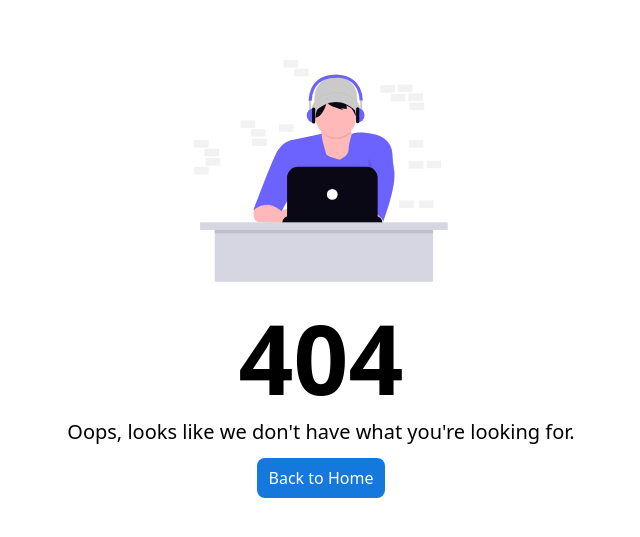
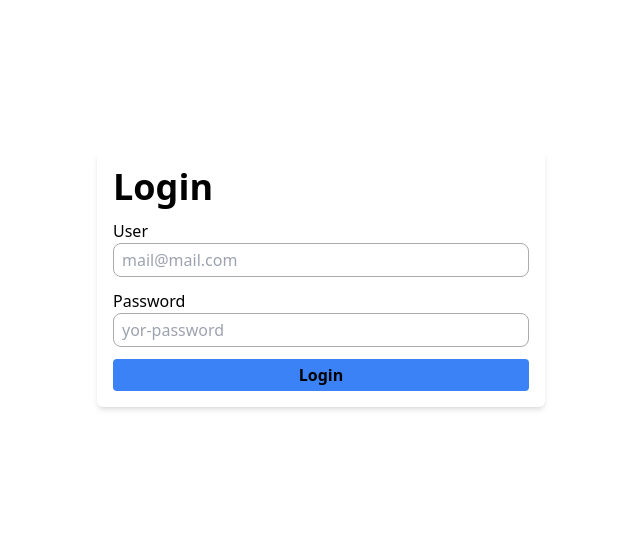
Before and after one commit to desteban/e-Store, an Angular app: page /login in a window 1280 px wide. Before the commit this address had no page. Shown: the part 121-658 px from the top of the page, without its empty margins (319-959 px from the left). Built offline with nearby package versions, Linux system fonts and the light colour scheme.

Commit message:
feat(auth): add user authentication service and login form

```diff
--- a/src/app/app.routes.ts
+++ b/src/app/app.routes.ts
@@ -42,6 +42,10 @@ export const routes: Routes = [
     ],
   },
   {
+    path: 'login',
+    loadComponent: () => import('@domains/auth/pages/login/login.component'),
+  },
+  {
     path: '**',
     loadComponent: () => import('@domains/error/not-found/not-found.component'),
   },
--- /dev/null
+++ b/src/app/domains/auth/pages/login/login.component.html
@@ -0,0 +1,50 @@
+<main>
+  <section
+    class="container h-dvh flex items-center justify-center"
+    aria-describedby="login"
+  >
+    <div class="w-full max-w-md p-4 rounded-md shadow-md">
+      <h1 id="login">Login</h1>
+      <form
+        [formGroup]="loginForm"
+        (submit)="Login($event)"
+        class="w-full space-y-3"
+      >
+        @if ( errorForm !== null ) {
+        <span class="rounded-md bg-red-400 text-black p-4 w-full block">
+          {{ errorForm }}
+        </span>
+        }
+
+        <div>
+          <components-ui-input
+            id="user"
+            name="user"
+            label="User"
+            placeHolder="mail@mail.com"
+            formControlName="user"
+            [error]="MatchErrors('user')"
+          />
+        </div>
+
+        <div>
+          <components-ui-input
+            id="password"
+            name="password"
+            label="Password"
+            placeHolder="yor-password"
+            formControlName="password"
+            type="password"
+            [error]="MatchErrors('password')"
+          />
+        </div>
+
+        <div class="mt-6">
+          <button type="submit" class="w-full bg-blue-500 font-semibold">
+            Login
+          </button>
+        </div>
+      </form>
+    </div>
+  </section>
+</main>
--- /dev/null
+++ b/src/app/domains/auth/pages/login/login.component.ts
@@ -0,0 +1,89 @@
+import { Component, inject } from '@angular/core';
+import {
+  FormBuilder,
+  FormGroup,
+  Validators,
+  FormsModule,
+  ReactiveFormsModule,
+  AbstractControl,
+  FormControl,
+} from '@angular/forms';
+import { AuthLogin } from '@app/shared/models/Auth';
+import { AuthService } from '@app/shared/services/Auth.service';
+import { InputComponent } from '@app/components/ui/input/input.component';
+import { Router } from '@angular/router';
+
+type ErrorMessageFn = (control: AbstractControl) => string;
+
+@Component({
+  selector: 'app-login',
+  imports: [InputComponent, FormsModule, ReactiveFormsModule],
+  templateUrl: './login.component.html',
+  styleUrl: './login.component.css',
+})
+export default class LoginComponent {
+  errorForm: string | null = null;
+  private router = inject(Router);
+  private authService: AuthService = inject(AuthService);
+  private fb: FormBuilder = inject(FormBuilder);
+  loginForm: FormGroup = this.fb.group({
+    user: ['', [Validators.email, Validators.required]],
+    password: ['', [Validators.required]],
+  });
+
+  get user() {
+    return this.loginForm.get('user');
+  }
+
+  get password() {
+    return this.loginForm.get('password');
+  }
+
+  MatchErrors(controlName: string): string | null {
+    const control: AbstractControl | null = this.loginForm.get(controlName);
+    if (!control) return null;
+
+    return this.MatchErrorFormControl(control);
+  }
+
+  private errorMessages: { [key: string]: ErrorMessageFn } = {
+    required: (control) => 'This field is required.',
+    minlength: (control) =>
+      `The minimum length is ${
+        control.getError('minlength').requiredLength
+      } characters.`,
+    min: (control) => `The minimum value is ${control.getError('min').min}.`,
+    email: (control: AbstractControl) => `Please enter a valid email address.`,
+  };
+
+  private MatchErrorFormControl(control: AbstractControl): string | null {
+    if (!control.errors || !control.touched) return null;
+
+    const errorKey = Object.keys(control.errors)[0];
+    const error: string | null = this.errorMessages[errorKey](control);
+    return error;
+  }
+
+  public Login(e: Event) {
+    e.preventDefault();
+    this.loginForm.markAllAsTouched();
+    if (this.loginForm.invalid) {
+      return;
+    }
+
+    this.errorForm = null;
+    const dataLogin: AuthLogin = {
+      email: this.user?.value,
+      password: this.password?.value,
+    };
+
+    this.authService.login(dataLogin).subscribe({
+      next: (data) => {
+        this.router.navigate(['/']);
+      },
+      error: (err) => {
+        this.errorForm = err;
+      },
+    });
+  }
+}
--- a/src/app/shared/header/header.component.html
+++ b/src/app/shared/header/header.component.html
@@ -40,6 +40,10 @@
         </ul>
       </div>
       <div class="flex items-center">
+        @if(!!userLoggedIn){
+        <a href="#">Profile</a>
+        }
+
         <button class="px-4 relative" (click)="toggleSideMenu()">
           @if (sizeCart() !== 0) {
           <span class="cart-item">{{ sizeCart() }}</span>
--- a/src/app/shared/header/header.component.ts
+++ b/src/app/shared/header/header.component.ts
@@ -1,7 +1,8 @@
-import { Component, inject, signal } from '@angular/core';
+import { Component, inject, Signal, signal } from '@angular/core';
 import { ProductComponent } from './product/product.component';
 import { CartService } from '../services/cart.service';
 import { RouterLinkActive, RouterLinkWithHref } from '@angular/router';
+import { AuthService } from '../services/Auth.service';
 
 @Component({
   selector: 'app-header',
@@ -11,6 +12,8 @@ import { RouterLinkActive, RouterLinkWithHref } from '@angular/router';
 })
 export class HeaderComponent {
   private cartService = inject(CartService);
+  private autService: AuthService = inject(AuthService);
+  userLoggedIn: boolean = this.autService.isUserLoggedIn();
   hideSideMenu = signal(true);
   cart = this.cartService.cart;
   totalPrice = this.cartService.totalPriceCart;
--- /dev/null
+++ b/src/app/shared/models/Auth.ts
@@ -0,0 +1,13 @@
+export interface Tokens {
+  access_token: string;
+  refresh_token: string;
+}
+
+export interface AuthLogin {
+  email: string;
+  password: string;
+}
+
+export interface RefreshingAccessToken {
+  refreshToken: string;
+}
--- /dev/null
+++ b/src/app/shared/services/User.service.ts
@@ -0,0 +1,9 @@
+import { Injectable } from '@angular/core';
+
+@Injectable({
+  providedIn: 'root'
+})
+export class UserService {
+
+  constructor() { }
+}
```
Also changed, not shown: src/app/shared/models/User.ts (added, +12 -0 lines), src/app/shared/services/Auth.service.ts (added, +119 -0 lines), src/app/domains/auth/pages/login/login.component.css (added).
